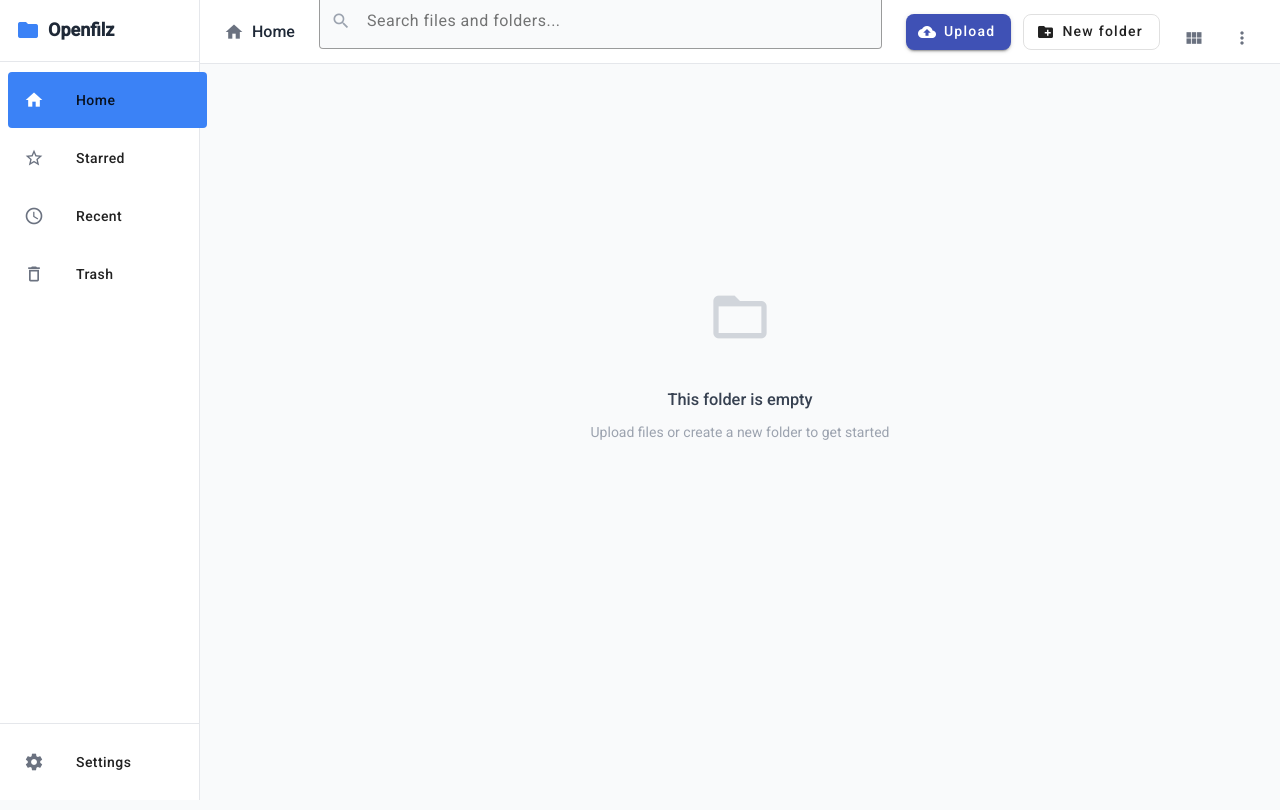
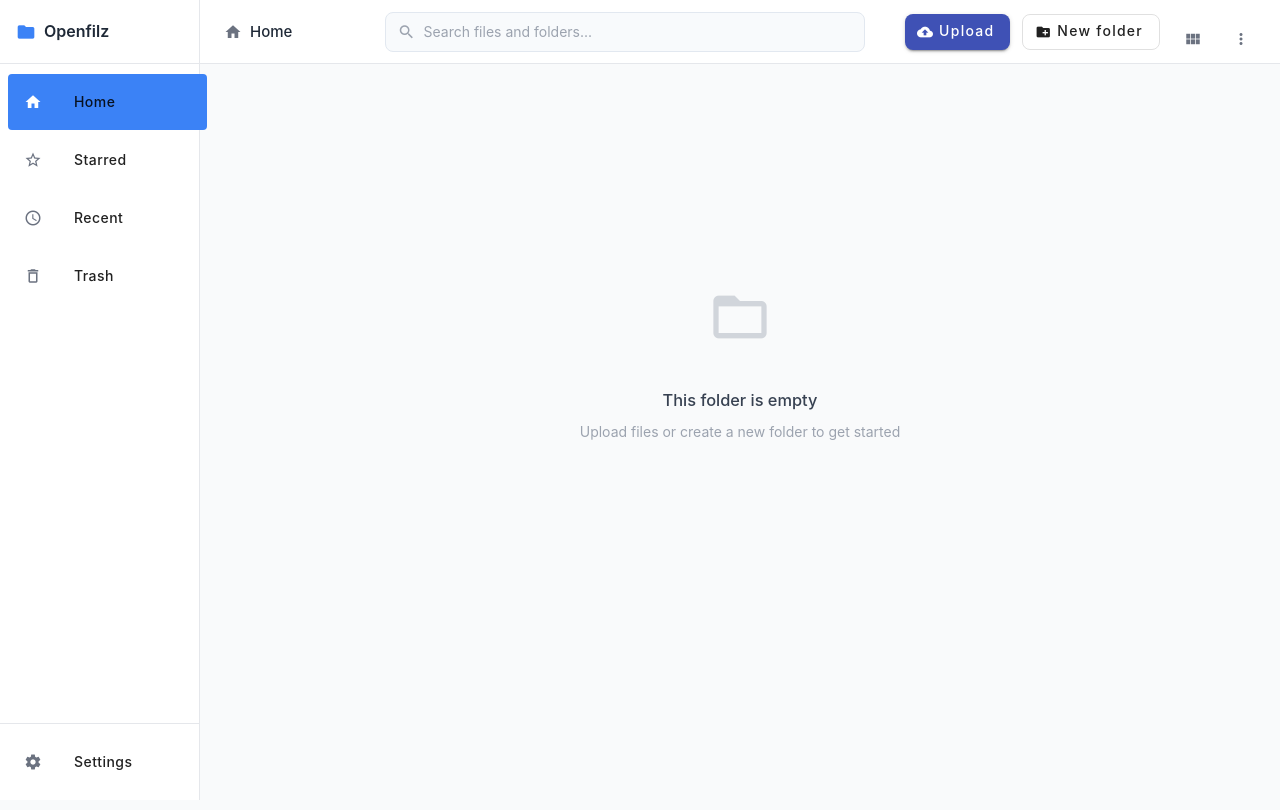
Before and after one commit to mazen313/document-management-web, an Angular app: page / in a window 1280 px wide. Shown: the top 810 px of the page. Built offline with nearby package versions, Linux system fonts and the light colour scheme; no server answers.

Commit message:
Fix header alignment and improve UI styling

```diff
--- a/src/app/components/header/header.component.css
+++ b/src/app/components/header/header.component.css
@@ -11,10 +11,12 @@
   left: 200px;
   right: 0;
   z-index: 99;
+  font-family: -apple-system, BlinkMacSystemFont, 'Segoe UI', Roboto, 'Helvetica Neue', Arial, sans-serif;
 }
 
 .header-left {
   flex-shrink: 0;
+  min-width: 120px;
 }
 
 .breadcrumb {
@@ -25,44 +27,71 @@
 
 .breadcrumb-icon {
   color: #6b7280;
-  font-size: 20px;
-  width: 20px;
-  height: 20px;
+  font-size: 18px;
+  width: 18px;
+  height: 18px;
 }
 
 .breadcrumb-text {
-  font-size: 16px;
+  font-size: 15px;
   font-weight: 500;
   color: #1f2937;
+  font-family: -apple-system, BlinkMacSystemFont, 'Segoe UI', Roboto, 'Helvetica Neue', Arial, sans-serif;
 }
 
 .header-center {
   flex: 1;
   max-width: 600px;
+  display: flex;
+  justify-content: center;
 }
 
 .search-container {
   width: 100%;
+  max-width: 480px;
 }
 
-.search-field {
-  width: 100%;
+.search-wrapper {
+  position: relative;
+  display: flex;
+  align-items: center;
+  background-color: #f8fafc;
+  border: 1px solid #e2e8f0;
+  border-radius: 8px;
+  padding: 0 12px;
+  height: 40px;
+  transition: all 0.2s ease;
 }
 
-.search-field ::ng-deep .mat-mdc-form-field-wrapper {
-  padding-bottom: 0;
-}
-
-.search-field ::ng-deep .mat-mdc-text-field-wrapper {
-  border-radius: 8px;
-  background-color: #f9fafb;
+.search-wrapper:focus-within {
+  border-color: #3b82f6;
+  box-shadow: 0 0 0 3px rgba(59, 130, 246, 0.1);
+  background-color: #ffffff;
 }
 
 .search-icon {
   color: #9ca3af;
-  font-size: 20px;
-  width: 20px;
-  height: 20px;
+  font-size: 18px;
+  width: 18px;
+  height: 18px;
+  margin-right: 8px;
+  flex-shrink: 0;
+}
+
+.search-input {
+  flex: 1;
+  border: none;
+  outline: none;
+  background: transparent;
+  font-size: 14px;
+  color: #1f2937;
+  font-family: -apple-system, BlinkMacSystemFont, 'Segoe UI', Roboto, 'Helvetica Neue', Arial, sans-serif;
+  font-weight: 400;
+}
+
+.search-input::placeholder {
+  color: #9ca3af;
+  font-weight: 400;
 }
 
 .header-right {
@@ -78,13 +107,15 @@
   text-transform: none;
   padding: 0 16px;
   height: 36px;
+  font-family: -apple-system, BlinkMacSystemFont, 'Segoe UI', Roboto, 'Helvetica Neue', Arial, sans-serif;
+  font-size: 14px;
 }
 
 .upload-btn mat-icon {
-  margin-right: 8px;
-  font-size: 18px;
-  width: 18px;
-  height: 18px;
+  margin-right: 6px;
+  font-size: 16px;
+  width: 16px;
+  height: 16px;
 }
 
 .new-folder-btn {
@@ -95,13 +126,15 @@
   height: 36px;
   border-color: #d1d5db;
   color: #374151;
+  font-family: -apple-system, BlinkMacSystemFont, 'Segoe UI', Roboto, 'Helvetica Neue', Arial, sans-serif;
+  font-size: 14px;
 }
 
 .new-folder-btn mat-icon {
-  margin-right: 8px;
-  font-size: 18px;
-  width: 18px;
-  height: 18px;
+  margin-right: 6px;
+  font-size: 16px;
+  width: 16px;
+  height: 16px;
 }
 
 .view-menu-btn,
@@ -114,9 +147,9 @@
 .view-menu-btn mat-icon,
 .more-options-btn mat-icon {
   color: #6b7280;
-  font-size: 20px;
-  width: 20px;
-  height: 20px;
+  font-size: 18px;
+  width: 18px;
+  height: 18px;
 }
 
 @media (max-width: 768px) {
--- a/src/app/components/header/header.component.html
+++ b/src/app/components/header/header.component.html
@@ -8,14 +8,14 @@
 
   <div class="header-center">
     <div class="search-container">
-      <mat-form-field appearance="outline" class="search-field">
-        <mat-icon matPrefix class="search-icon">search</mat-icon>
+      <div class="search-wrapper">
+        <mat-icon class="search-icon">search</mat-icon>
         <input
-          matInput
+          class="search-input"
           placeholder="Search files and folders..."
           [(ngModel)]="searchQuery"
           (keyup.enter)="onSearch()">
-      </mat-form-field>
+      </div>
     </div>
   </div>
 
--- a/src/app/components/sidebar/sidebar.component.css
+++ b/src/app/components/sidebar/sidebar.component.css
@@ -9,11 +9,15 @@
   left: 0;
   top: 0;
   z-index: 100;
+  font-family: -apple-system, BlinkMacSystemFont, 'Segoe UI', Roboto, 'Helvetica Neue', Arial, sans-serif;
 }
 
 .sidebar-header {
-  padding: 16px;
+  padding: 20px 16px;
   border-bottom: 1px solid #e5e7eb;
+  height: 64px;
+  display: flex;
+  align-items: center;
 }
 
 .logo {
@@ -24,15 +28,16 @@
 
 .logo-icon {
   color: #3b82f6;
-  font-size: 24px;
-  width: 24px;
-  height: 24px;
+  font-size: 20px;
+  width: 20px;
+  height: 20px;
 }
 
 .logo-text {
-  font-size: 18px;
+  font-size: 16px;
   font-weight: 600;
   color: #1f2937;
+  font-family: -apple-system, BlinkMacSystemFont, 'Segoe UI', Roboto, 'Helvetica Neue', Arial, sans-serif;
 }
 
 .sidebar-content {
@@ -72,14 +77,15 @@ mat-list-item.active mat-icon {
 
 mat-list-item mat-icon {
   color: #6b7280;
-  font-size: 20px;
-  width: 20px;
-  height: 20px;
+  font-size: 18px;
+  width: 18px;
+  height: 18px;
 }
 
 mat-list-item span {
   font-size: 14px;
   font-weight: 500;
+  font-family: -apple-system, BlinkMacSystemFont, 'Segoe UI', Roboto, 'Helvetica Neue', Arial, sans-serif;
 }
 
 @media (max-width: 768px) {
--- a/src/global_styles.css
+++ b/src/global_styles.css
@@ -7,7 +7,7 @@
 }
 
 body {
-  font-family: 'Roboto', 'Segoe UI', Tahoma, Geneva, Verdana, sans-serif;
+  font-family: -apple-system, BlinkMacSystemFont, 'Segoe UI', Roboto, 'Helvetica Neue', Arial, sans-serif;
   background-color: #f9fafb;
   color: #1f2937;
   line-height: 1.6;
@@ -46,4 +46,4 @@ body {
 }
 
 html, body { height: 100%; }
-body { margin: 0; font-family: Roboto, "Helvetica Neue", sans-serif; }
+body { margin: 0; font-family: -apple-system, BlinkMacSystemFont, 'Segoe UI', Roboto, 'Helvetica Neue', Arial, sans-serif; }
```
